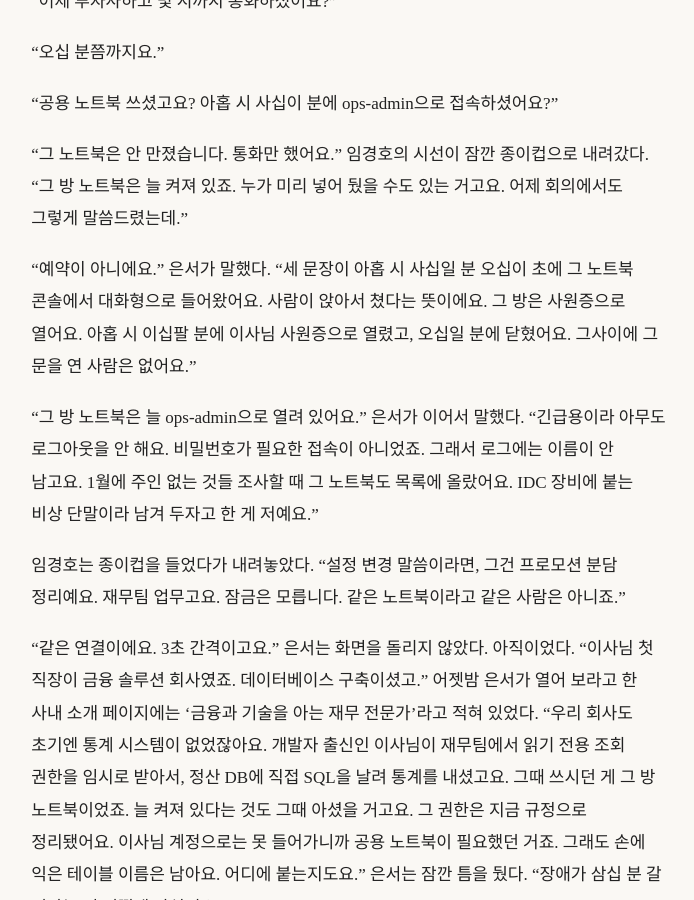
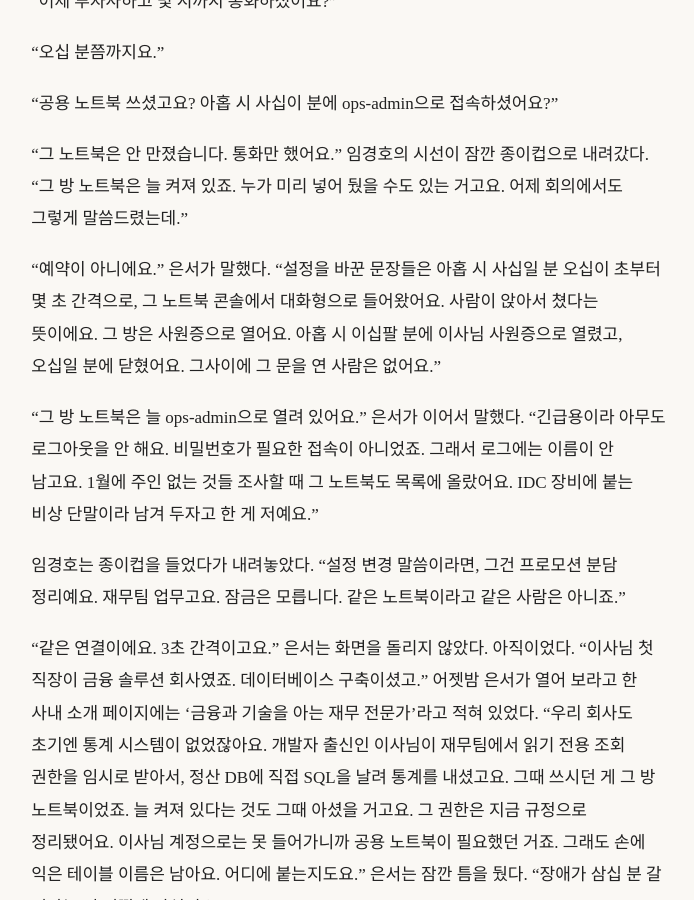
Before and after one commit to benelog/postmortem, a Jekyll site: the page built from _episodes/episode-7.md, in a window 1280 px wide and 900 px high, scrolled down 9606 px. Shown: the whole window, without its empty margins (290-984 px from the left). Built offline with Jekyll 4.4.1, drawn with Linux system fonts in a browser that asks for light colours; some of the changed text lies outside the part shown.

Commit message:
퇴고 보류 항목 반영: 1화 민아의 VPN 접속 경위, 3화 가맹점 수를 1화와 맞춤, 6화 디스크 지연 배수를 실제 수치로, 7화 '세 문장'이 가리키는 범위 구분과 em dash 정리, 12화 4월 조깅 장면의 얼음, 16화 민아의 몫 대사

```diff
--- a/_episodes/episode-7.md
+++ b/_episodes/episode-7.md
@@ -31,7 +31,7 @@ layout: episode
 
 민아는 대표 보고를 마치고 막 자리로 돌아와 있었다. 은서는 온콜도 지휘 순번도 아니었다. 아직 챙기지 않은 노트북만 책상 위에 있었다.
 
-"인시던트 커맨더는 제가 맡습니다." 민아가 이어폰을 꽂으며 말했다. "경민 님이 오퍼레이터예요. 은서 님은—"
+"인시던트 커맨더는 제가 맡습니다." 민아가 이어폰을 꽂으며 말했다. "경민 님이 오퍼레이터예요. 은서 님은…"
 
 "저는 정산 집계 보고 있었어요." 은서가 노트북을 끌어당겼다. "DB부터 볼게요."
 
@@ -129,7 +129,7 @@ layout: episode
 
 경민의 휴대폰에 재무이사의 메시지가 와 있었다. 정산 문제도 이번 장애와 관련 있을 수 있으니 설정을 다시 확인해 보라는 내용이었다. 경민은 경위서 첫 줄을 쓰고 있었다.
 
-> 금일 21시 56분 본인이 배포한 변경 사항과 관련하여—
+> 금일 21시 56분 본인이 배포한 변경 사항과 관련하여…
 
 "그거 지워요." 은서가 말했다.
 
@@ -156,7 +156,7 @@ layout: episode
 
 잠금 요청은 아홉 시 사십이 분에 들어왔다. 하지만 바로 걸리지는 못했다. 아홉 시 사십 분부터 돌던 일일 정산 집계가 같은 테이블을 읽고 있었고, 배타 락은 그 집계가 끝나기를 기다렸다. 정각 열 시에 집계가 끝났다. 기다리던 잠금이 걸렸다. 곧이어 삼십 분 동안 대기하라는 명령이 시작됐다. `pg_sleep(1800)`. 1,800초. 그리고 그 뒤에 거래를 끝내는 명령이 없었다. BEGIN으로 연 거래는 COMMIT으로 확정하거나 ROLLBACK으로 되돌려야 닫혔고, 닫히기 전까지는 잠금도 풀리지 않았다.
 
-"예약이 아니에요." 은서가 말했다. "세 문장을 한 번에 밀어 넣었어요. 잠금이 걸릴 때까지 기다렸다가, 걸리면 삼십 분을 자는 한 덩어리요. 사십이 분에 던져 놓고 자리를 떠도 됐어요." 통화 중이었다던 그 시각이었다.
+"예약이 아니에요." 은서가 말했다. "잠그는 쪽은 세 문장을 한 번에 밀어 넣었어요. 잠금이 걸릴 때까지 기다렸다가, 걸리면 삼십 분을 자는 한 덩어리요. 사십이 분에 던져 놓고 자리를 떠도 됐어요." 통화 중이었다던 그 시각이었다.
 
 "열 시에 시작한 게 아니었네요." 경민이 말했다. "아홉 시 사십이 분에 시작해서, 문 앞에서 기다린 거예요."
 
@@ -235,7 +235,7 @@ layout: episode
 
 "그 노트북은 안 만졌습니다. 통화만 했어요." 임경호의 시선이 잠깐 종이컵으로 내려갔다. "그 방 노트북은 늘 켜져 있죠. 누가 미리 넣어 뒀을 수도 있는 거고요. 어제 회의에서도 그렇게 말씀드렸는데."
 
-"예약이 아니에요." 은서가 말했다. "세 문장이 아홉 시 사십일 분 오십이 초에 그 노트북 콘솔에서 대화형으로 들어왔어요. 사람이 앉아서 쳤다는 뜻이에요. 그 방은 사원증으로 열어요. 아홉 시 이십팔 분에 이사님 사원증으로 열렸고, 오십일 분에 닫혔어요. 그사이에 그 문을 연 사람은 없어요."
+"예약이 아니에요." 은서가 말했다. "설정을 바꾼 문장들은 아홉 시 사십일 분 오십이 초부터 몇 초 간격으로, 그 노트북 콘솔에서 대화형으로 들어왔어요. 사람이 앉아서 쳤다는 뜻이에요. 그 방은 사원증으로 열어요. 아홉 시 이십팔 분에 이사님 사원증으로 열렸고, 오십일 분에 닫혔어요. 그사이에 그 문을 연 사람은 없어요."
 
 "그 방 노트북은 늘 ops-admin으로 열려 있어요." 은서가 이어서 말했다. "긴급용이라 아무도 로그아웃을 안 해요. 비밀번호가 필요한 접속이 아니었죠. 그래서 로그에는 이름이 안 남고요. 1월에 주인 없는 것들 조사할 때 그 노트북도 목록에 올랐어요. IDC 장비에 붙는 비상 단말이라 남겨 두자고 한 게 저예요."
 
```
Also changed, not shown: _episodes/episode-1.md (+1 -1 lines), _episodes/episode-12.md (+2 -2 lines), _episodes/episode-16.md (+1 -1 lines), _episodes/episode-3.md (+1 -1 lines), _episodes/episode-6.md (+1 -1 lines).
